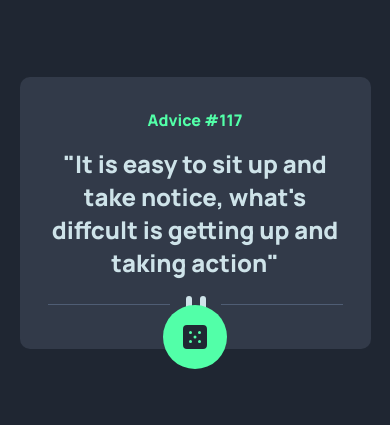
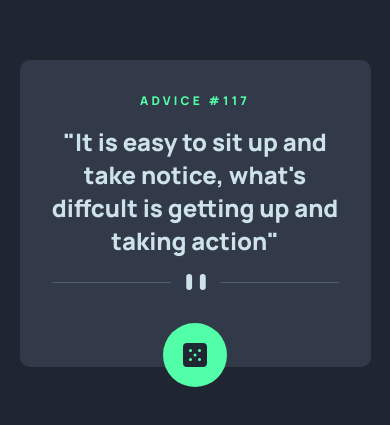
Before and after one commit to EseAlli/advice-generator, a plain HTML site: page index.html in a window 390 px wide. Shown: the part 209-634 px from the top of the page. Drawn offline with Linux system fonts and the light colour scheme.

Commit message:
mobile and desktop implementation

```diff
--- a/style.css
+++ b/style.css
@@ -31,21 +31,33 @@ section {
   justify-content: center;
   align-items: center;
   padding: 2rem 2rem;
-  width: 90%;
+  inline-size: 90%;
   margin: auto;
   border-radius: 10px;
   text-align: center;
   position: relative;
+  max-inline-size: 500px;
 }
 
 h1 {
   color: var(--neon-green);
-  font-size: 1rem;
+  font-size: 0.75rem;
+  text-transform: uppercase;
+  letter-spacing: 0.2rem;
 }
 
 p {
   font-size: 24px;
   color: var(--light-cyan);
+}
+
+picture {
+  margin-bottom: 2.5rem;
+  width: 100%;
+}
+
+picture img {
+  width: 100%;
 }
 
 button {
@@ -59,4 +71,10 @@ button {
   bottom: -1.25rem;
   border-radius: 50%;
   border: none;
+  transition: all .2s ease;
 }
+
+button:hover {
+  box-shadow: -1px 2px 29px -1px var(--neon-green);
+  cursor: pointer;
+}
```
